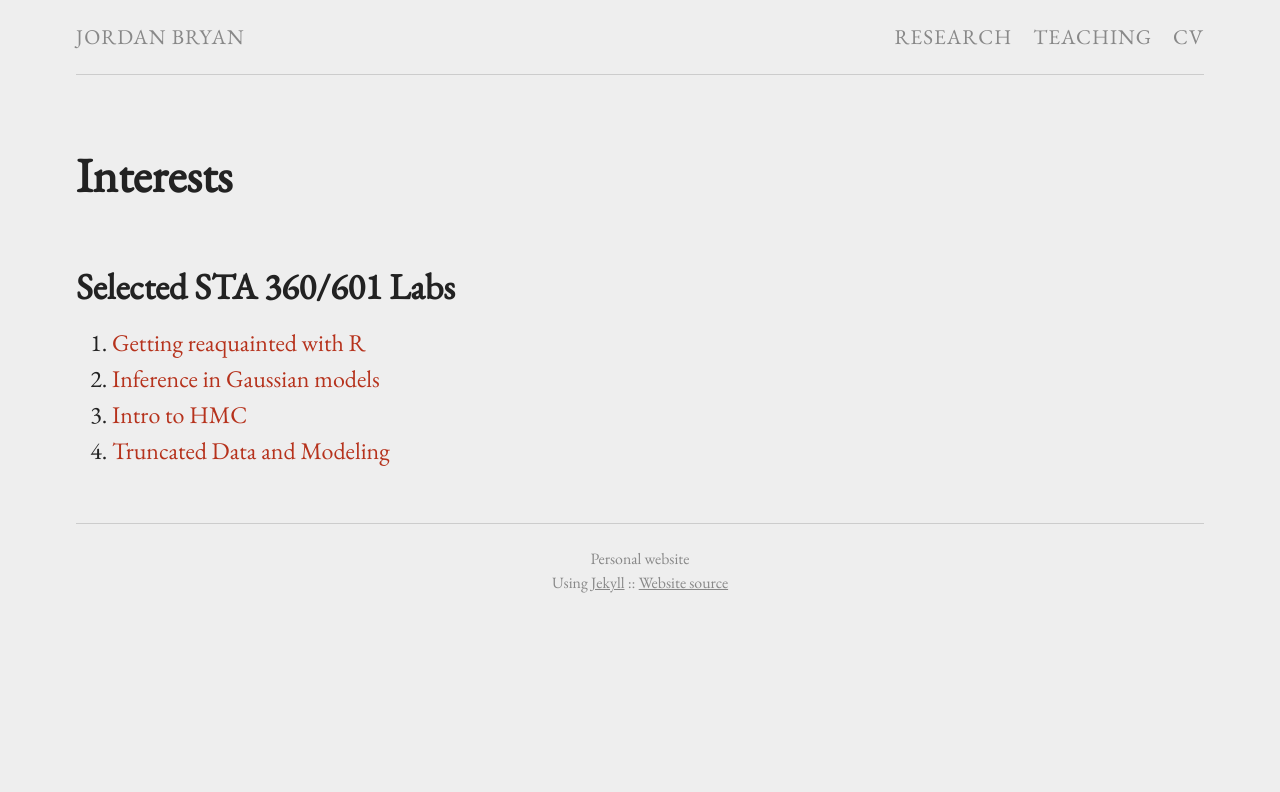
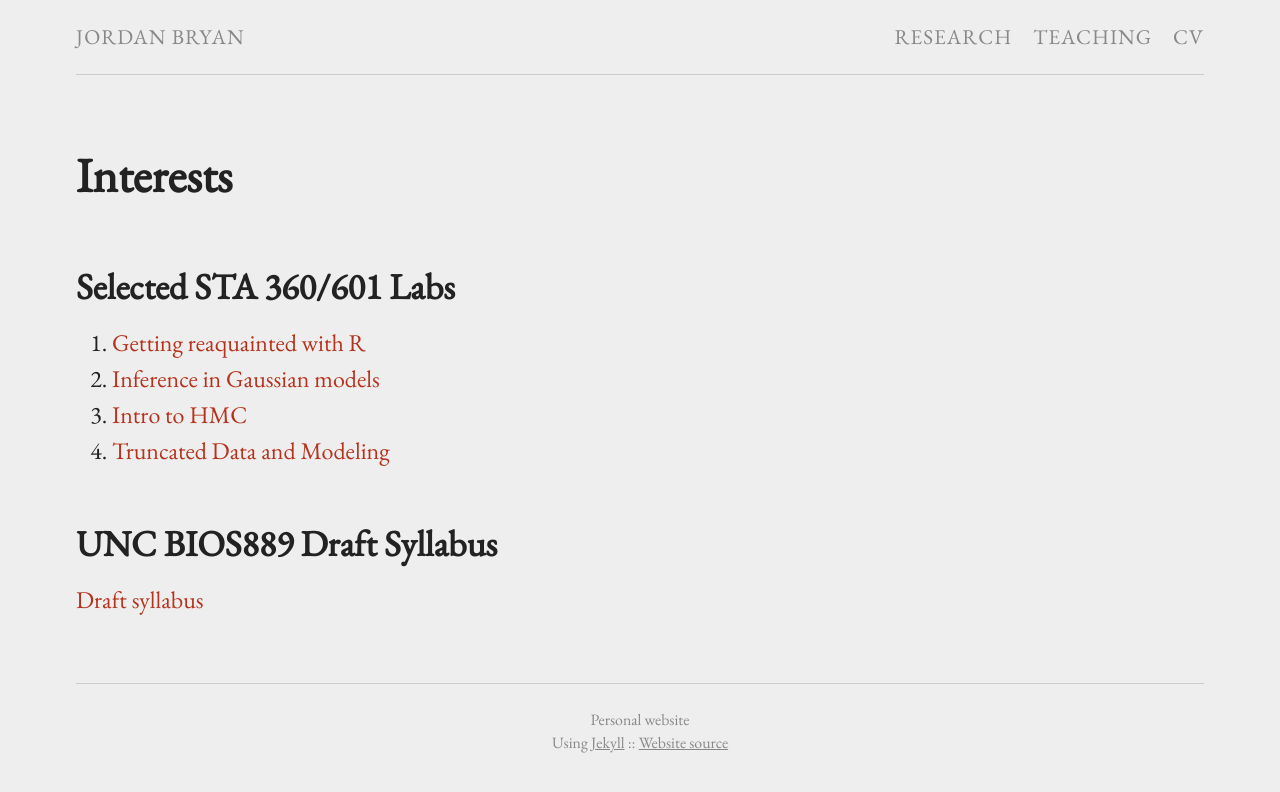
Before and after one commit to j-g-b/j-g-b.github.io, a Jekyll site: the page built from misc.md, in a window 1280 px wide. Shown: the top 792 px of the page. Built offline with Jekyll 4.4.1, drawn with Linux system fonts in a browser that asks for light colours.

```diff
--- a/misc.md
+++ b/misc.md
@@ -10,3 +10,7 @@
 2. [Inference in Gaussian models](assets/misc/lab05a.html)
 3. [Intro to HMC](assets/misc/lab04.html)
 4. [Truncated Data and Modeling](assets/misc/lab08.html)
+
+## UNC BIOS889 Draft Syllabus
+
+[Draft syllabus](assets/misc/draft_syllabus.pdf)
```
Also changed, not shown: 1 other file.
